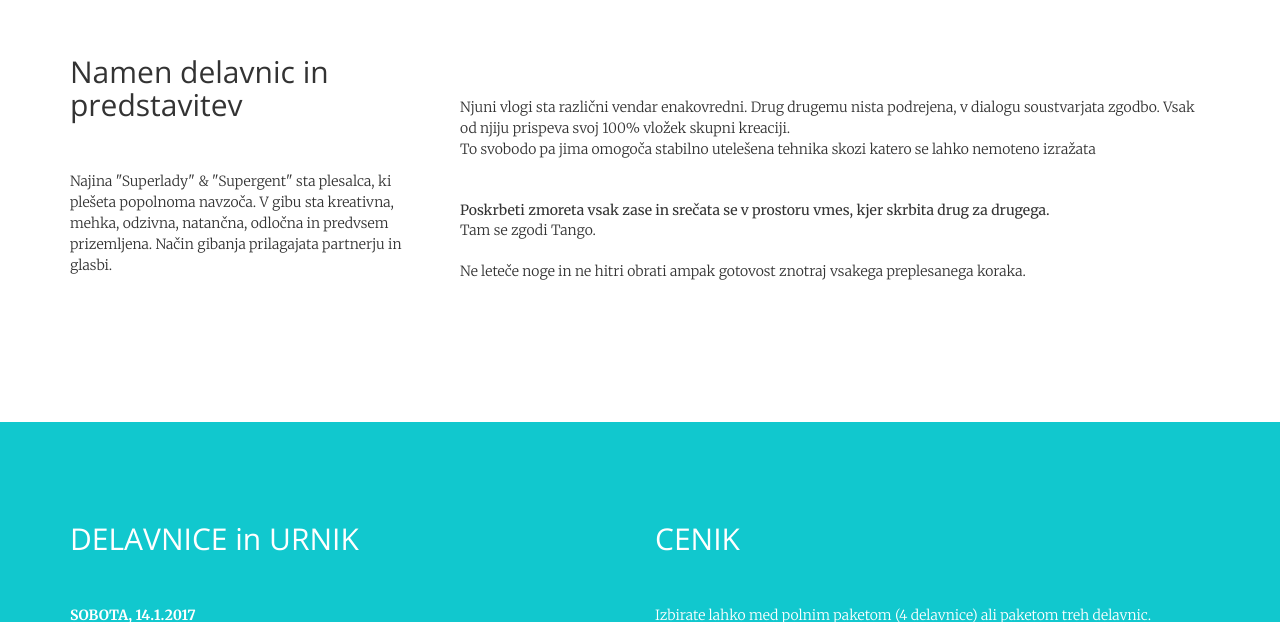
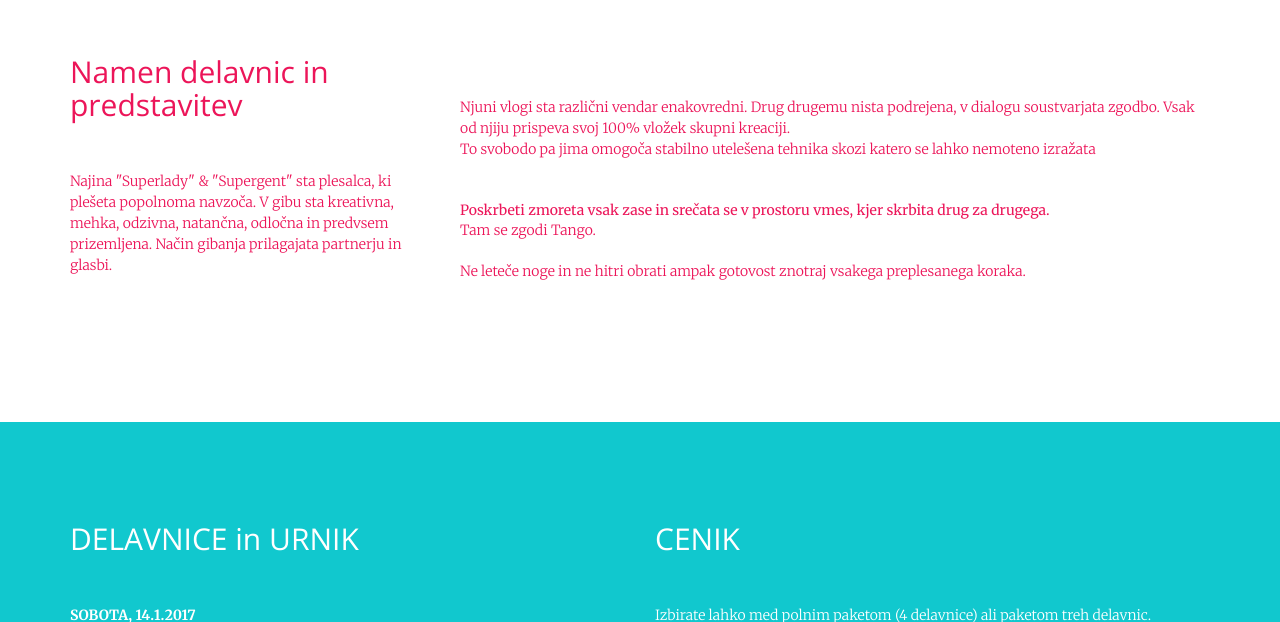
Before and after one commit to tangoutrip/tangoutrip.github.io, a website: page dogodek.html in a window 1280 px wide. Shown: the part 845-1467 px from the top of the page. Drawn offline with nearby package versions, Linux system fonts and the light colour scheme.

Commit message:
no message

```diff
--- a/dogodek.html
+++ b/dogodek.html
@@ -95,7 +95,7 @@
 			</div>
     </header>
 
-		<section class="bg-white" id="predstavitev">
+		<section class="ciklamna" id="predstavitev">
 			<div class="container">
 					<div class="row">
 						<div class="col-lg-4 text-left">
```
